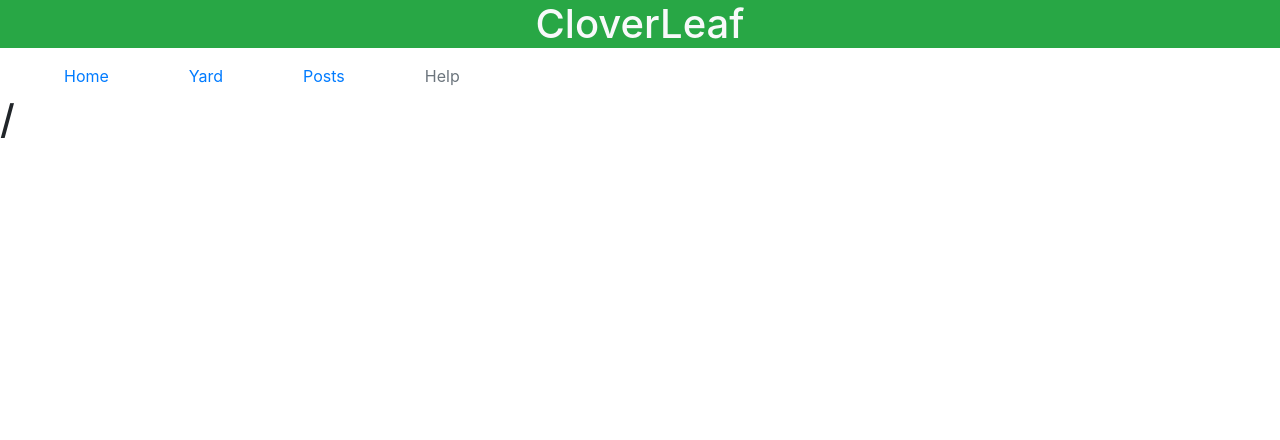
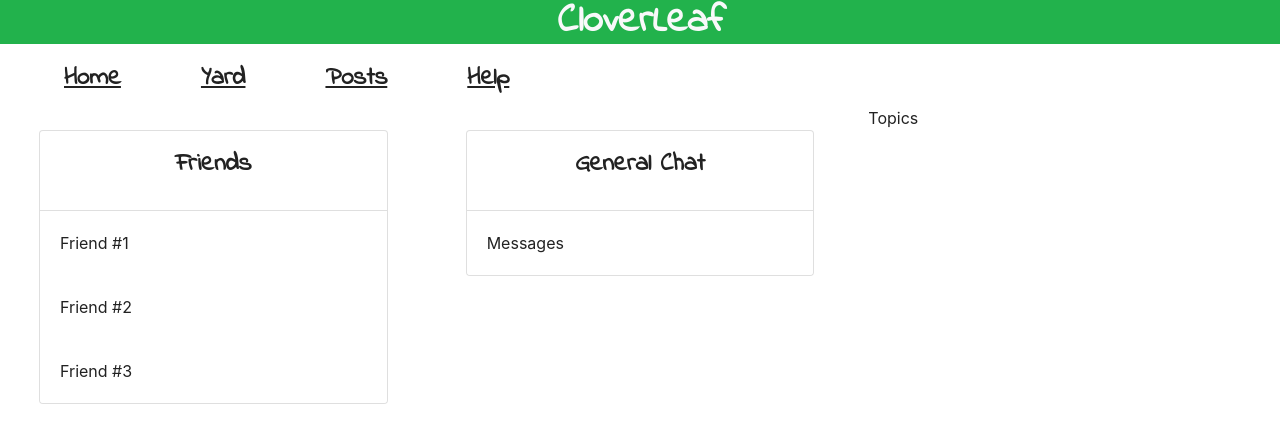
Before and after one commit to andrewle12/cloverleaf, a React (Create React App) app in the folder client/: page / in a window 1280 px wide. Shown: the top 440 px of the page. Built offline with nearby package versions, Linux system fonts and the light colour scheme; no server answers; a web font is replaced by a local one.

Commit message:
React components and styling.

```diff
--- a/client/public/index.html
+++ b/client/public/index.html
@@ -28,7 +28,10 @@
       integrity="sha384-MCw98/SFnGE8fJT3GXwEOngsV7Zt27NXFoaoApmYm81iuXoPkFOJwJ8ERdknLPMO"
       crossorigin="anonymous"
     />
-    <title>React App</title>
+    <link rel="stylesheet" href="https://cdnjs.cloudflare.com/ajax/libs/bootswatch/4.0.0/journal/bootstrap.min.css"/>
+    <!--Google Fonts-->
+    <link href="https://fonts.googleapis.com/css?family=Indie+Flower" rel="stylesheet">
+    <title>CloverLeaf</title>
   </head>
   <body>
     <noscript> You need to enable JavaScript to run this app. </noscript>
--- /dev/null
+++ b/client/src/components/FriendsCard/index.js
@@ -0,0 +1,20 @@
+import React from "react";
+import "./style.css";
+
+// Will eventually take in friend props
+function FriendsCard() {
+    return (
+        <div className="card m-4">
+        <div className="card-body text-center">
+            <h5 className="header card-title">Friends</h5>
+        </div>
+            <ul className="list-group list-group-flush">
+                <li className="list-group-item">Friend #1</li>
+                <li className="list-group-item">Friend #2</li>
+                <li className="list-group-item">Friend #3</li>
+            </ul>
+        </div>
+    );
+}
+
+export default FriendsCard;
--- /dev/null
+++ b/client/src/components/FriendsCard/style.css
@@ -0,0 +1,4 @@
+.header {
+    font-family: 'Indie Flower', cursive;
+    font-size: 25px;
+}
--- /dev/null
+++ b/client/src/components/GeneralChat/index.js
@@ -0,0 +1,18 @@
+import React from "react";
+import "./style.css";
+
+// Will eventually take in friend props
+function GeneralChat() {
+    return (
+        <div className="card m-4">
+        <div className="card-body text-center">
+            <h5 className="header card-title">General Chat</h5>
+        </div>
+            <ul className="list-group list-group-flush">
+                <li className="list-group-item">Messages</li>
+            </ul>
+        </div>
+    );
+}
+
+export default GeneralChat;
--- /dev/null
+++ b/client/src/components/GeneralChat/style.css
@@ -0,0 +1,4 @@
+.header {
+    font-family: 'Indie Flower', cursive;
+    font-size: 25px;
+}
--- a/client/src/components/Grid/index.js
+++ b/client/src/components/Grid/index.js
@@ -0,0 +1,22 @@
+import React from "react";
+
+export function Container({ fluid, children }) {
+    return <div className={`container${fluid ? "-fluid" : ""}`}>{children}</div>;
+  }
+
+export function Row({ fluid, children }) {
+    return <div className={`row${fluid ? "-fluid" : ""}`}>{children}</div>;
+}
+
+export function Col({ size, children }) {
+    return (
+      <div
+        className={size
+          .split(" ")
+          .map(size => "col-" + size)
+          .join(" ")}
+      >
+        {children}
+      </div>
+    );
+  }
--- a/client/src/components/Nav/index.js
+++ b/client/src/components/Nav/index.js
@@ -1,27 +1,28 @@
 import React from "react";
+import "./style.css";
 
 function Nav() {
   return (
     <div>
-      <h1 className="text-center bg-success text-light">CloverLeaf</h1>
-      <ul className="nav">
+      <h1 className="font text-center bg-success text-light">CloverLeaf</h1>
+      <ul className="navfont nav">
         <li className="nav-item ml-5">
-          <a className="nav-link active" href="/">
+          <a className="nav-link active text-dark" href="/">
             Home
           </a>
         </li>
         <li className="nav-item ml-5">
-          <a className="nav-link" href="/yard">
+          <a className="nav-link text-dark" href="/yard">
             Yard
           </a>
         </li>
         <li className="nav-item ml-5">
-          <a className="nav-link" href="/posts">
+          <a className="nav-link text-dark" href="/posts">
             Posts
           </a>
         </li>
         <li className="nav-item ml-5">
-          <a className="nav-link disabled" href="/help">
+          <a className="nav-link disabled text-dark" href="/help">
             Help
           </a>
         </li>
--- a/client/src/components/Nav/style.css
+++ b/client/src/components/Nav/style.css
@@ -0,0 +1,10 @@
+.font {
+    font-family: 'Indie Flower', cursive;
+}
+
+.navfont {
+    font-family: 'Indie Flower', cursive;
+    font-weight: bold;
+    font-size: 25px;
+    text-decoration: underline;
+}
--- a/client/src/pages/Home.js
+++ b/client/src/pages/Home.js
@@ -1,11 +1,22 @@
 import React from "react";
+import { Col, Row, Container } from "../components/Grid";
+import FriendsCard from "../components/FriendsCard";
+import GeneralChat from "../components/GeneralChat";
 
 function Home() {
-  return (
-    <div>
-      <h1>/</h1>
-    </div>
-  );
+    return (
+    <Container fluid>
+      <Row>
+        <Col size="md-4">
+          <FriendsCard />
+        </Col>
+        <Col size="md-4">
+          <GeneralChat />
+        </Col>
+        <Col size="md-4">Topics</Col>
+      </Row>
+    </Container>
+    );
 }
 
 export default Home;
```
Also changed, not shown: client/src/components/Card/index.js (added, +7 -0 lines), client/src/components/Cards/index.js (deleted), client/src/components/Cards/style.css (deleted).
